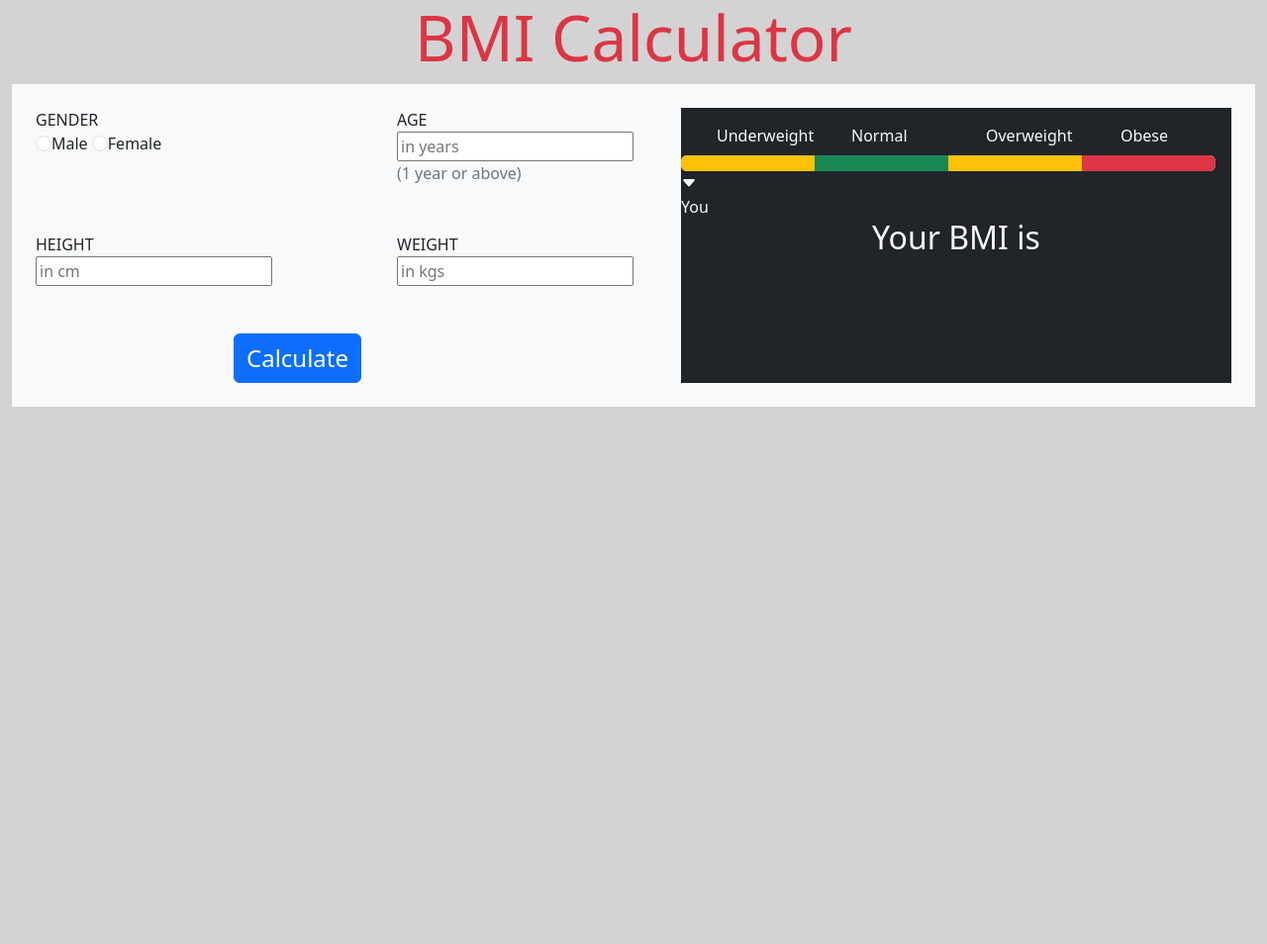
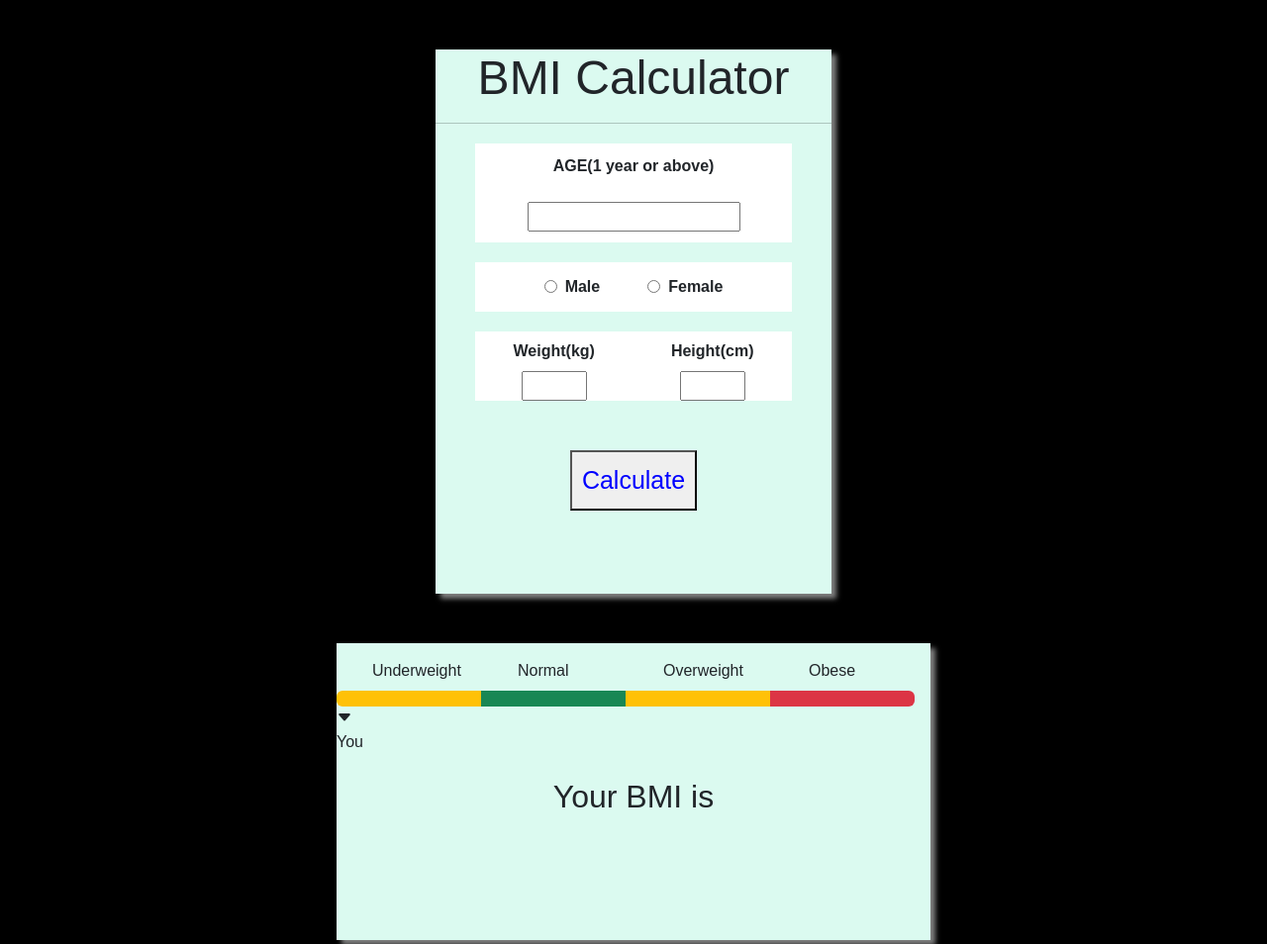
Before and after one commit to DharaDewangan/Js-practice_projects, a website: page index.html in a window 1280 px wide. Shown: the top 954 px of the page at 99% size. Before the commit the page ends 800 px from the top, so only its background shows below. Drawn offline with nearby package versions, Linux system fonts and the light colour scheme.

Commit message:
index page
updated

```diff
--- a/index.html
+++ b/index.html
@@ -11,78 +11,152 @@
         integrity="sha384-C6RzsynM9kWDrMNeT87bh95OGNyZPhcTNXj1NW7RuBCsyN/o0jlpcV8Qyq46cDfL"
         crossorigin="anonymous"></script>
     <style>
-            #bmiCalculate{
-                display: grid;
-                grid-template-columns: 6fr 6fr;
+        #calculate{
+            margin-top: 50px;
+            width: 400px;
+            height: 550px;
+            background-color: rgb(219, 250, 240);
+            text-align: center;
+            box-shadow: 5px 5px 5px grey;
         }
+        body{
+            background-color: black;
+            display: flex;
+            justify-content: center;
+            align-items: center;
+            font-family: Arial;
+            flex-direction: column;
+        }
+        .gender{
+          width: 80%;
+          height: 50px;
+          background-color: white;
+          font-weight: bold;
+           margin: 20px 0 0 40px;
+           display: flex;
+           justify-content: center;
+           align-items: center;
+        }
+        .weightHeight{
+            width: 80%;
+          height: 70px;
+          background-color: white;
+          font-weight: bold;
+           margin: 20px 0 0 40px;
+           display: flex;
+           justify-content: space-around;
+           align-items: center;
+        }
+        button{
+            margin-top: 50px;
+            padding: 10px;
+            font-size: 25px;
+            color: blue;
+        }
+        #pg{
+            margin-top: 50px;
+            width: 600px;
+            height: 300px;
+            background-color: rgb(219, 250, 240);
+            box-shadow: 5px 5px 5px grey;
+            margin-bottom: 50px;
+        }
+        /* .comment{
+            display: none;
+            border: dashed 1px;
+            border-radius: 7px;
+            padding: 5px;
+        } */
     </style>
     <script type="text/javascript">
+
+
+
+      function calculateClick(){
+        var age = document.getElementById("numAge").value;
+        var Height = document.getElementById("numHeight").value / 100;
+        var Weight = document.getElementById("numWeight").value;
+        var Male = document.getElementById("checkMale");
+        var Female = document.getElementById("checkFemale");
+         document.getElementById("result").innerHTML = Math.round( Weight / (Height * Height));
+         var BMI = document.getElementById("result").value;
+        }
+
         function bodyLoad(){
+          var Value = document.getElementById("YourValue");
+          if(Male.checked){
 
-                 var BMI = document.getElementById("bmiValue").value;
-                   var Value = document.getElementById("YourValue");
             if(BMI<18.5){
                        Value.style.marginLeft ="80px";
-                     document.getElementById("bmiWeight").innerHTML = "(Underweight)";
+                       document.getElementById("comment").innerHTML = "(Underweight)";
+
                      }
                      else if(BMI<=24 && bmi>=18.6){
                       Value.style.marginLeft = "210px";
-                    document.getElementById("bmiWeight").innerHTML = "(Normal)";
+                      document.getElementById("comment").innerHTML = "(Normal)";
                      }
                      else if(BMI<=29.9 && BMI>=25 ){
                       Value.style.marginLeft = "350px";
-                    document.getElementById("bmiWeight").innerHTML = "(Overweight)";
+                      document.getElementById("comment").innerHTML = "(Overweight)";
                      }
                      else{
                       Value.style.marginLeft = "485px";
-                    document.getElementById("bmiWeight").innerHTML = "(Obese)";
+                      document.getElementById("comment").innerHTML = "(Obese)";
                      }
           }
+          if(Female.checked){
+            if(BMI<18.5){
+                       Value.style.marginLeft ="80px";
+                       document.getElementById("comment").innerHTML = "(Underweight)";
 
-              function CalculateClick(){
-                 var W = document.getElementById("txtWeight").value;
-                 var H = document.getElementById("txtHeight").value / 100;
-                 var Male = document.getElementById("checkMale");
-                 var Female = document.getElementById("checkFemale");
-
-                 document.getElementById("bmiValue").innerHTML = Math.round( W / (H * H));
-
-
-
+                     }
+                     else if(BMI<=24 && bmi>=18.6){
+                      Value.style.marginLeft = "210px";
+                      document.getElementById("comment").innerHTML = "(Normal)";
+                     }
+                     else if(BMI<=29.9 && BMI>=25 ){
+                      Value.style.marginLeft = "350px";
+                      document.getElementById("comment").innerHTML = "(Overweight)";
+                     }
+                     else{
+                      Value.style.marginLeft = "485px";
+                      document.getElementById("comment").innerHTML = "(Obese)";
+                     }
+          }
         }
     </script>
 </head>
-<body class="container-fluid" style="background-color: lightgray;" onload="bodyLoad()">
-    <h1 class="text-center text-danger" style="font-size: 4rem;">BMI Calculator</h1>
-    <div class="bg-light p-4" id="bmiCalculate">
-        <!-- input area -->
+<body class="container-fluid" onload="bodyLoad()">
+    <!-- BMI CALCULATOR -->
+    <div id="calculate">
+       <h1 class="text-center" style="font-size: 3rem;">BMI Calculator</h1>
+        <hr>
+         <div style="width: 80%; height: 100px; background-color: white; margin-left: 40px; margin-top: 20px; display: flex; flex-direction: column; align-items: center; justify-content: center;">
+               <label style="font-weight: bold;">AGE(1 year or above)</label> <br>
+               <input type="number" id="numAge" >
+         </div>
+         <div class="gender">
+            <input type="radio" name="Gender" id="checkMale"><span class="pe-5 ps-2">Male</span>
+            <input type="radio" name="Gender" id="checkFemale"><span class="ps-2">Female</span>
+         </div>
+         <div class="weightHeight">
            <div>
-            <div class="d-flex justify-content-between">
+            <label class="p-2">Weight(kg)</label>
+            <br>
+            <input type="num" id="numWeight" size="4">
+
+           </div>
            <div>
-                    <label>GENDER</label> <br>
-                <input type="radio" id="checkMale" name="Gender" class="form-check-input"><label class="form-check-label">Male</label>
-                <input type="radio" id="checkFemale" name="Gender" class="form-check-input"><label classs="form-check-label">Female</label>
-                </div>
-                <div style="display: flex; flex-direction: column;">
-                    <label>AGE</label>
-                    <input type="number" id="numAge" placeholder="in years">
-                    <span class="text-secondary">(1 year or above)</span>
+            <label class="p-2">Height(cm)</label>
+            <br>
+            <input type="num" id="numHeight" size="4">
            </div>
          </div>
-            <div class="d-flex justify-content-between mt-5">
-                <div>
-                   <label>HEIGHT</label> <br>
-                   <input type="text" id="txtHeight" placeholder="in cm">
+         <button class="text-center" onclick="calculateClick()">Calculate</button>
     </div>
-                <div>
-                    <label>WEIGHT</label> <br>
-                    <input type="text" id="txtWeight" placeholder="in kgs">
-                </div>
-            </div>
-            <button class="btn btn-primary mt-5" onclick="CalculateClick()" style="margin-left: 200px; font-size: 1.5rem;">Calculate</button>
-        </div>
-        <!-- progress bar division -->
-        <div class="bg-dark text-light ms-5">
+    <!-- Progress bar  -->
+    <div id="pg">
+
         <div>
             <div class="row ms-4 mt-3">
                 <div class="col">Underweight</div>
@@ -107,10 +181,10 @@
             </div>
           </div>
           <!-- bmi value -->
-          <div class="h2 text-center">
+          <div class="h2 text-center mt-4">
             Your BMI is
-            <p id="bmiValue"></p>
-            <p id="bmiWeight"></p>
+            <p id="result"></p>
+            <p id="comment" class="comment"></p>
           </div>
         </div>
       </div>
```
Lines whose indentation alone changed are shown as unchanged.
